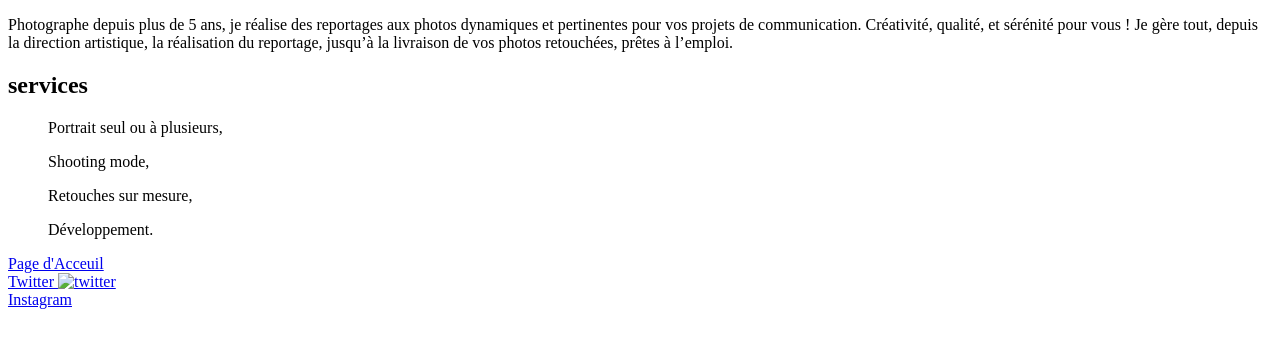
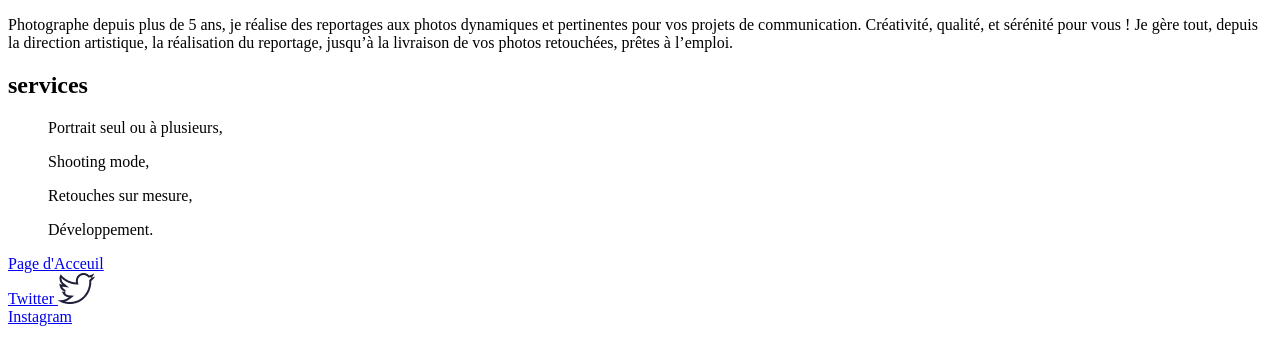
Before and after one commit to HosniFadhel/course, a plain HTML site: page a-propos.html in a window 1280 px wide. Drawn offline with Linux system fonts and the light colour scheme.

Commit message:
1 binaries uploaded

```diff
--- a/a-propos.html
+++ b/a-propos.html
@@ -19,7 +19,7 @@
     </a>
     <a href="https://twitter.com/"target="_blank"> <br>
       Twitter
-      <img src="../Téléchargements/twitter.png" alt="twitter">
+      <img src="twitter.png" alt="twitter">
     </a>
     <a href="https://www.instagram.com/"target="_blank"><br>
       Instagram
```
Also changed, not shown: instagram.png (added).
